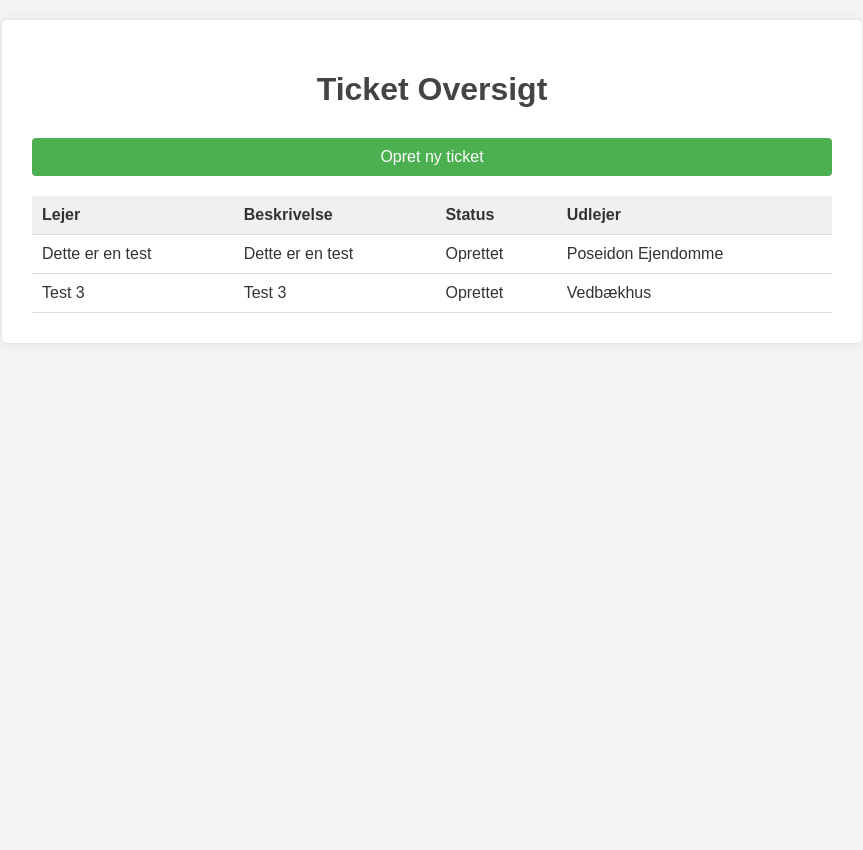
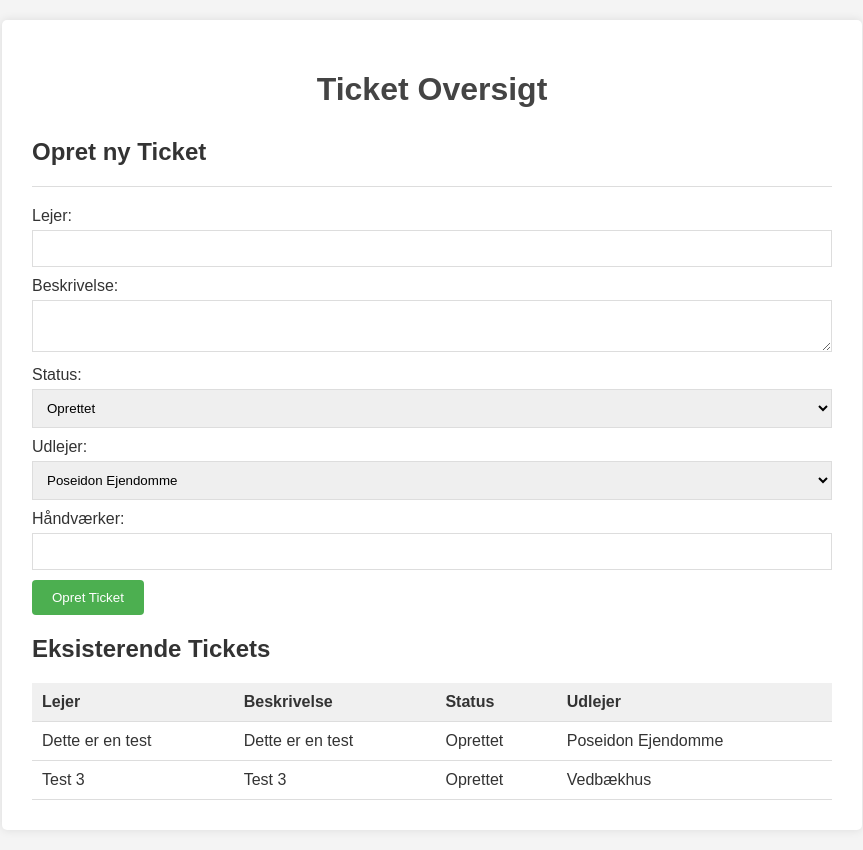
Before and after one commit to bbb36845/SAPUTicket, a Flask app: page / in a window 1280 px wide. Shown: the whole page, without its empty margins (208-1071 px from the left). Before the commit the page ends 313 px from the top, so only its background shows below. Run offline with Flask 3, Linux system fonts and the light colour scheme; data comes from the database, SQL or seed files in the repository.

Commit message:
Pænere index.html

```diff
--- a/templates/index.html
+++ b/templates/index.html
@@ -72,6 +72,41 @@
           border: 1px solid #f5c6cb;
           color: #721c24;
         }
+
+        /* Styling for opret ticket form */
+        form {
+            margin-top: 20px;
+            border-top: 1px solid #ddd;
+            padding-top: 20px;
+        }
+
+        form label {
+            display: block;
+            margin-bottom: 5px;
+        }
+
+        form input[type="text"],
+        form textarea,
+        form select {
+            width: 100%;
+            padding: 10px;
+            margin-bottom: 10px;
+            border: 1px solid #ddd;
+            box-sizing: border-box;
+        }
+
+        form button[type="submit"] {
+            background-color: #4CAF50;
+            color: white;
+            padding: 10px 20px;
+            border: none;
+            border-radius: 4px;
+            cursor: pointer;
+        }
+
+        form button[type="submit"]:hover {
+            background-color: #45a049;
+        }
     </style>
 </head>
 <body>
@@ -88,8 +123,37 @@
           {% endif %}
         {% endwith %}
 
-        <a href="/admin" class="create-button">Opret ny ticket</a>
+        <h2>Opret ny Ticket</h2>
+        <form method="POST" action="/">
+            <label for="lejer">Lejer:</label>
+            <input type="text" id="lejer" name="lejer" required>
 
+            <label for="beskrivelse">Beskrivelse:</label>
+            <textarea id="beskrivelse" name="beskrivelse" required></textarea>
+
+            <label for="status">Status:</label>
+            <select id="status" name="status" required>
+                <option value="Oprettet">Oprettet</option>
+                <option value="Igangsat">Igangsat</option>
+                <option value="Afventer">Afventer</option>
+                <option value="Afsluttet">Afsluttet</option>
+            </select>
+
+            <label for="udlejer">Udlejer:</label>
+            <select id="udlejer" name="udlejer" required>
+                <option value="Poseidon Ejendomme">Poseidon Ejendomme</option>
+                <option value="Andreasen Ejendomme">Andreasen Ejendomme</option>
+                <option value="Vedbækhus">Vedbækhus</option>
+                <option value="Ishockey ApS">Ishockey ApS</option>
+            </select>
+
+            <label for="håndværker">Håndværker:</label>
+            <input type="text" id="håndværker" name="håndværker">
+            <br>
+            <button type="submit">Opret Ticket</button>
+        </form>
+
+        <h2>Eksisterende Tickets</h2>
         <table>
             <thead>
                 <tr>
```
